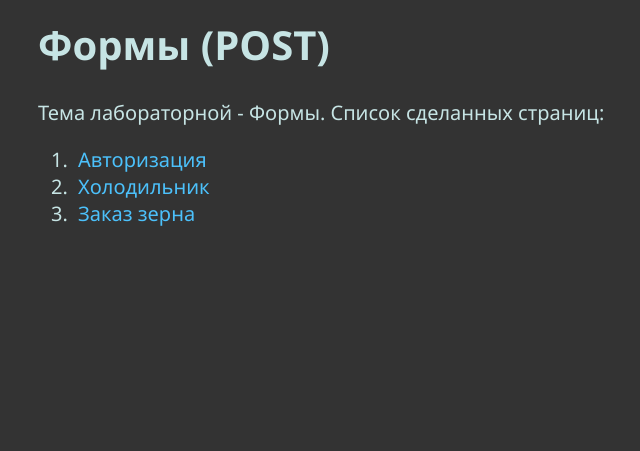
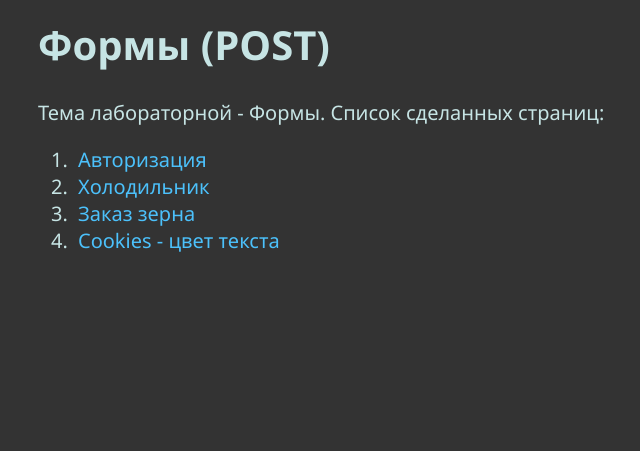
Before and after one commit to 01Postnikov10/web-programming-labs-2, a Flask app: page /lab4/ in a window 1280 px wide. Shown: the part 53-504 px from the top of the page, without its empty margins (45-685 px from the left). Run offline with Flask 3, Linux system fonts and the light colour scheme.

Commit message:
Куки - цвет текста

```diff
--- a/lab4.py
+++ b/lab4.py
@@ -100,3 +100,16 @@ def zerno():
                         skidka  = 'Применена скидка за большой объём'
 
     return render_template('zerno.html', error=error, grain=grain, weight=weight, price=price, skidka=skidka)
+
+
+@lab4.route('/lab4/cookies', methods = ['GET', 'POST'])
+def cookies():
+    if request.method == 'GET':
+        return render_template('cookies.html')
+
+    color = request.form.get('color')
+    headers = {
+        'Set-cookie': 'color=' + color + '; path=/',
+        'Location': '/lab4/cookies'
+    }
+    return '', 303, headers
--- a/templates/base.html
+++ b/templates/base.html
@@ -5,6 +5,13 @@
     <meta name="viewport" content="width=device-width, initial-scale=1.0">
     <title>Кирилл Постников. {% block lab %}{% endblock %}</title>
     <link rel="stylesheet" href="{{ url_for('static', filename='main.css') }}">
+    {% if request.cookies.get('color') %}
+    <style>
+        body {
+            color: {{ request.cookies.get('color') }};
+        }
+    </style>
+    {% endif %}
 </head>
 <body>
     <header>
--- a/templates/lab4.html
+++ b/templates/lab4.html
@@ -9,5 +9,6 @@
         <li><a href="/lab4/login">Авторизация</a></li>
         <li><a href="/lab4/fridge">Холодильник</a></li>
         <li><a href="/lab4/zerno">Заказ зерна</a></li>
+        <li><a href="/lab4/cookies">Cookies - цвет текста</a></li>
     </ol>
 {% endblock %}
```
Also changed, not shown: templates/cookies.html (added, +16 -0 lines).
